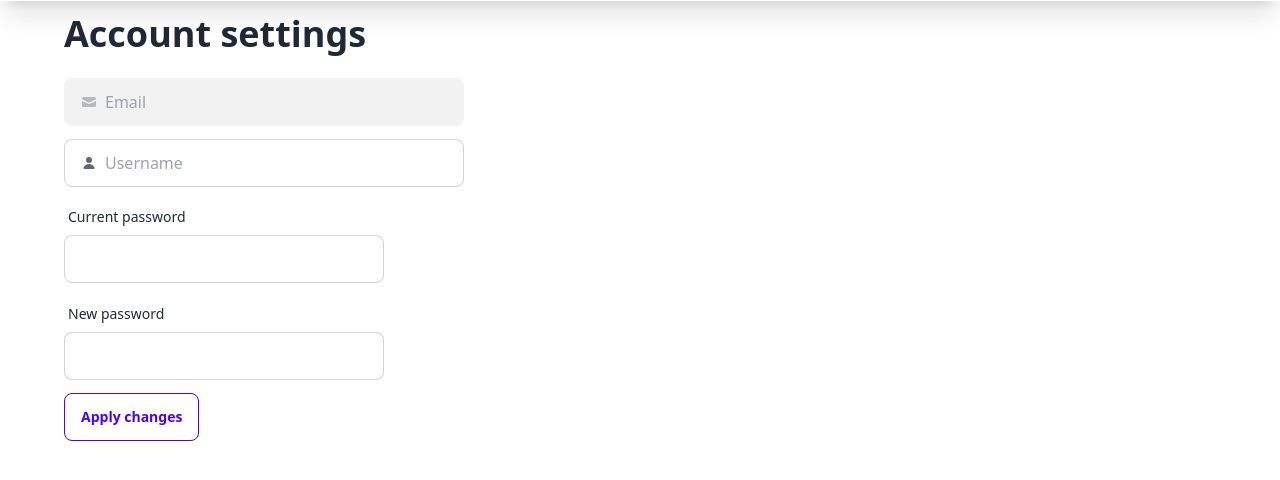
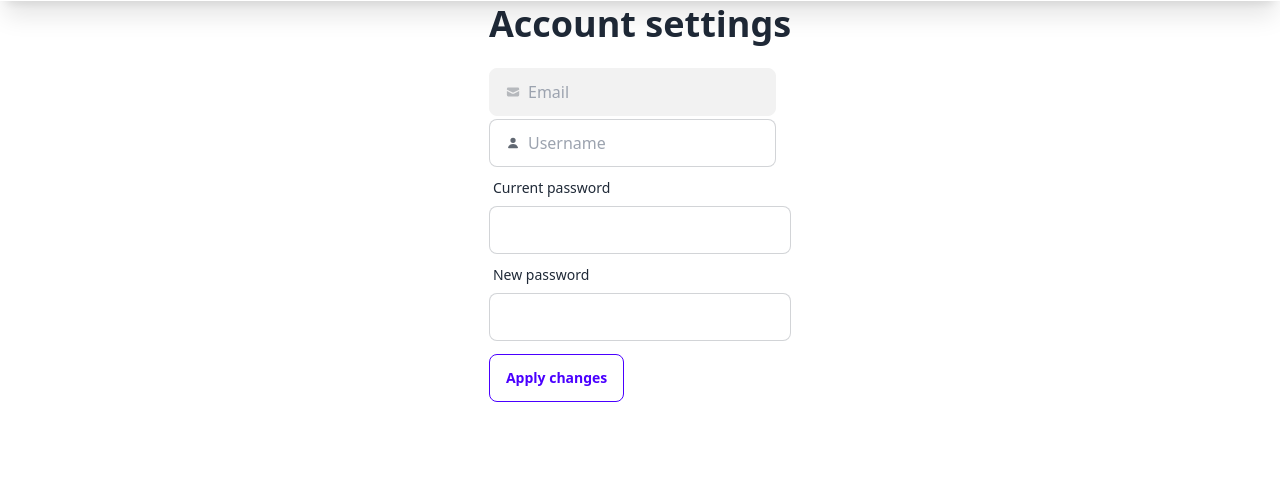
Before and after one commit to Samarth-Pai/bankaiMcqs, a Python web app: template templates/account.html in a window 1280 px wide. Shown: the part 63-543 px from the top of the page. Run offline with Jinja, Linux system fonts and the light colour scheme; the template is opened without the code that fills it, so the values that code supplies are empty; some libraries are stand-ins or nearby versions.

Commit message:
fix: centered div in account.html

```diff
--- a/templates/account.html
+++ b/templates/account.html
@@ -2,49 +2,47 @@
 {% block start %}
 {% block cantapply %}
 {% endblock %}
-<h2 class="text-4xl font-extrabold" style="margin: auto; width: 90%; margin-top: 1%;">Account settings</h2><br>
 <form method="post" action="/account">
-<label class="input input-bordered flex items-center gap-2" style="margin-left: 5%; margin-bottom: 1%; max-width: 400px; margin-right: 5%;">
-    <svg
-      xmlns="http://www.w3.org/2000/svg"
-      viewBox="0 0 16 16"
-      fill="currentColor"
-      class="h-4 w-4 opacity-70">
+  <div style="margin-right: auto; margin-left: auto; max-width: fit-content;">
+    <h2 class="text-4xl font-extrabold" style="margin-top: 1%;">Account settings</h2><br>
+    <label class="input input-bordered flex items-center gap-2"
+      style="margin-bottom: 1%; max-width: 400px; margin-right: 5%;">
+      <svg xmlns="http://www.w3.org/2000/svg" viewBox="0 0 16 16" fill="currentColor" class="h-4 w-4 opacity-70">
         <path
           d="M2.5 3A1.5 1.5 0 0 0 1 4.5v.793c.026.009.051.02.076.032L7.674 8.51c.206.1.446.1.652 0l6.598-3.185A.755.755 0 0 1 15 5.293V4.5A1.5 1.5 0 0 0 13.5 3h-11Z" />
         <path
           d="M15 6.954 8.978 9.86a2.25 2.25 0 0 1-1.956 0L1 6.954V11.5A1.5 1.5 0 0 0 2.5 13h11a1.5 1.5 0 0 0 1.5-1.5V6.954Z" />
       </svg>
 
-    <input type="text" class="grow" placeholder="Email" value="{{session['emailId']}}" disabled/>
+      <input type="text" class="grow" placeholder="Email" value="{{session['emailId']}}" disabled />
     </label>
-<label class="input input-bordered flex items-center gap-2" style="margin-left: 5%; margin-bottom: 1%; max-width: 400px; margin-right: 5%;">
-    <svg
-      xmlns="http://www.w3.org/2000/svg"
-      viewBox="0 0 16 16"
-      fill="currentColor"
-      class="h-4 w-4 opacity-70">
+    <label class="input input-bordered flex items-center gap-2"
+      style="margin-bottom: 1%; max-width: 400px; margin-right: 5%;">
+      <svg xmlns="http://www.w3.org/2000/svg" viewBox="0 0 16 16" fill="currentColor" class="h-4 w-4 opacity-70">
         <path
           d="M8 8a3 3 0 1 0 0-6 3 3 0 0 0 0 6ZM12.735 14c.618 0 1.093-.561.872-1.139a6.002 6.002 0 0 0-11.215 0c-.22.578.254 1.139.872 1.139h9.47Z" />
       </svg>
-    <input type="text" class="grow" placeholder="Username" value="{{session['name']}}" name="name"/>
+      <input type="text" class="grow" placeholder="Username" value="{{session['name']}}" name="name" />
     </label>
-  <label class="form-control w-full max-w-xs" style="margin-left: 5%; margin-bottom: 1%; max-width: 400px; margin-right: 5%;">
+    <label class="form-control w-full max-w-xs"
+      style="margin-bottom: 1%; max-width: 400px; margin-right: 5%;">
       <div class="label">
         <span class="label-text">Current password</span>
       </div>
-    <input type="password" class="input input-bordered w-full max-w-xs" name="currentPassword"/>
+      <input type="password" class="input input-bordered w-full max-w-xs" name="currentPassword" />
     </label>
-  <label class="form-control w-full max-w-xs" style="margin-left: 5%; margin-bottom: 1%; max-width: 400px; margin-right: 5%;">
+    <label class="form-control w-full max-w-xs"
+      style="margin-bottom: 1%; max-width: 400px; margin-right: 5%;">
       <div class="label">
         <span class="label-text">New password</span>
       </div>
-    <input type="password" class="input input-bordered w-full max-w-xs" name="newPassword"/>
+      <input type="password" class="input input-bordered w-full max-w-xs" name="newPassword" />
     </label>
-  <div style="margin-left: 5%; margin-bottom: 5%;">
-    <button class="btn btn-outline btn-primary" style="margin: 2;" type="submit">
+    <div style="margin-bottom: 5%;">
+      <button class="btn btn-outline btn-primary" style="margin-top: 10px;" type="submit">
         Apply changes
       </button>
+    </div>
   </div>
 </form>
 
```
Lines whose indentation alone changed are shown as unchanged.
